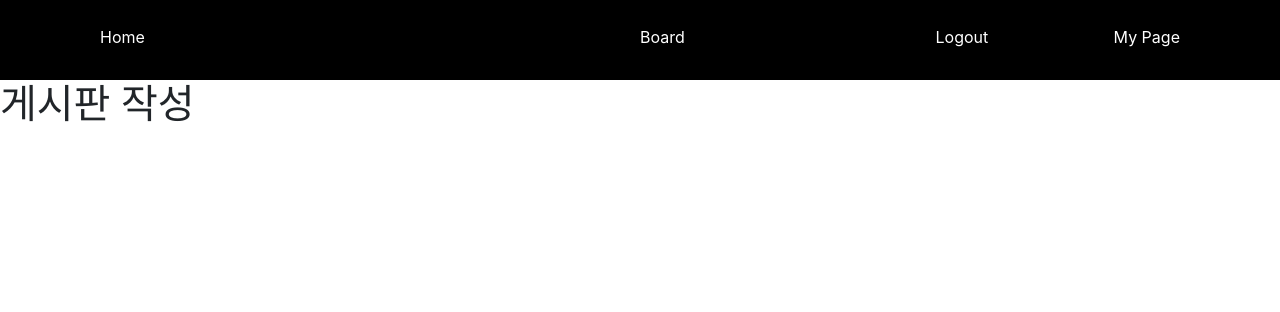
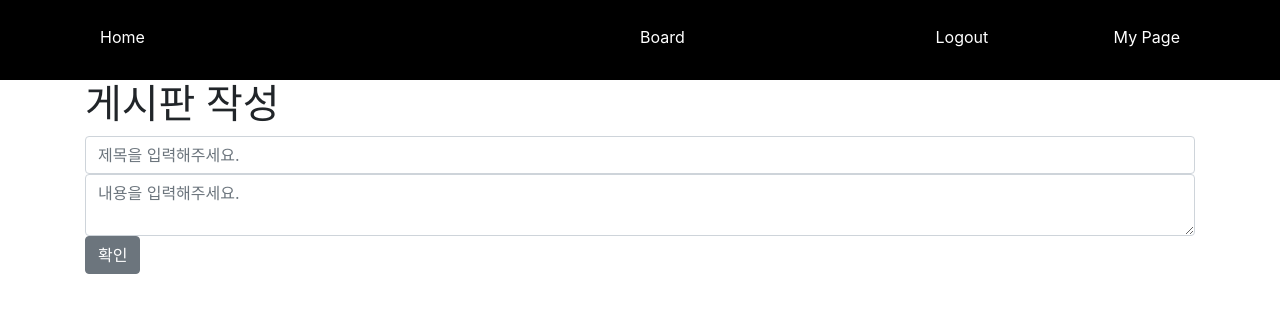
Before and after one commit to 0420syj/KOSM, a React (Create React App) app in the folder test6/frontend/: page /write in a window 1280 px wide. Shown: the top 312 px of the page. Built offline with nearby package versions, Linux system fonts and the light colour scheme; no server answers.

Commit message:
Edit Wrtie.js
글쓰기 페이지

```diff
--- /dev/null
+++ b/test6/frontend/src/board/Wirte.scss
@@ -0,0 +1,4 @@
+.container {
+    margin: auto;
+    padding: 30px;
+}
--- a/test6/frontend/src/board/Write.js
+++ b/test6/frontend/src/board/Write.js
@@ -1,92 +1,10 @@
 import React, { useEffect, useState } from 'react';
 import './Board.scss';
-import 'react-bootstrap-table-next/dist/react-bootstrap-table2.min.css';
-import BootstrapTable from 'react-bootstrap-table-next';
-import ToolkitProvider, { Search } from 'react-bootstrap-table2-toolkit';
-import paginationFactory from 'react-bootstrap-table2-paginator';
-import renderEmpty from 'antd/lib/config-provider/renderEmpty';
 import {getBoardOnce, getBoardCount, getBoards} from '../util/APIUtils'
 import BeforeMenu from '../menu/before/BeforeMenu';
 import AfterMenu from '../menu/after/AfterMenu';
-import { Button } from 'reactstrap';
-
-// localStorage 초기화 영역 시작
-
-const data = [];
-var count = 0;
-
-getBoardCount()
-    .then(res => {
-        count= res
-    });
-
-getBoards()
-    .then(response => {
-        localStorage.removeItem("articles"); // 초기화
-
-    response.map(res => {
-        data.push({
-            id: res.id,
-            title: res.title,
-            status: '처리중', // 임시 데이터
-            author: res.author,
-            time: res.createdDate
-        })
-    })
-    console.log(data);
-        localStorage.articles = JSON.stringify(data); // localStorage에 저장
-    });
-
-// localStorage 초기화 끝
-
-const { SearchBar } = Search;
-
-const columns = [
-    {
-        dataField: 'id',
-        text: '번호',
-        type: 'number',
-        headerStyle: () => {
-            return { width: '60px' };
-        },
-    },
-    {
-        dataField: 'title',
-        text: '제목',
-        headerStyle: () => {
-            return { width: '120px' };
-        },
-    },
-    {
-        dataField: 'status',
-        text: '상태',
-        headerStyle: () => {
-            return { width: '60px' };
-        },
-    },
-    {
-        dataField: 'author',
-        text: '글쓴이',
-        headerStyle: () => {
-            return { width: '120px' };
-        },
-    },
-    {
-        dataField: 'time',
-        text: '등록일',
-        type: 'date',
-        formatter: (cell) => {
-            let dateObj = cell;
-            if (typeof cell !== 'object') {
-              dateObj = new Date(cell);
-            }
-            return `${dateObj.getUTCFullYear()}/${('0' + (dateObj.getUTCMonth() + 1)).slice(-2)}/${('0' + dateObj.getUTCDate()).slice(-2)}`;
-          },
-        headerStyle: () => {
-            return { width: '100px' };
-        },
-    }
-];
+import { Button, Form, FormGroup, Label, Input, FormText } from 'reactstrap';
+import { Router } from 'react-router-dom';
 
 const Write = () => {
     return (
@@ -98,8 +16,23 @@ const Write = () => {
                     <AfterMenu/>
                 }
             </div>
-            <div>
+            <div className='container'>
                 <h1>게시판 작성</h1>
+                <Form>
+                    <Input
+                    type="text"
+                    name="title"
+                    id="articleTitle"
+                    placeholder="제목을 입력해주세요.">
+                    </Input>
+                    <Input
+                    type="textarea"
+                    name="content"
+                    id="articleContent"
+                    placeholder="내용을 입력해주세요.">
+                    </Input>
+                    <Button>확인</Button>
+                </Form>
             </div>
         </>
     )
```
Also changed, not shown: 1 other file (tests, documents, lock files or other folders).
